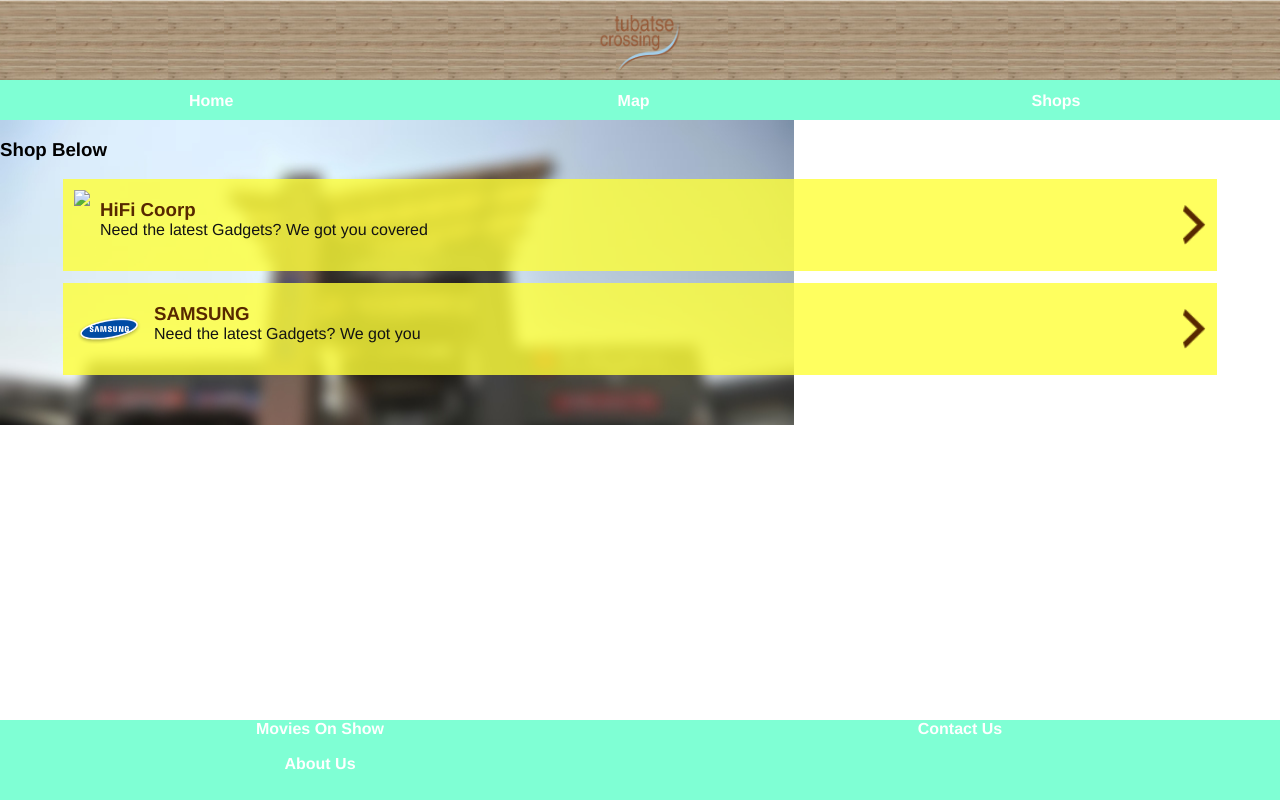
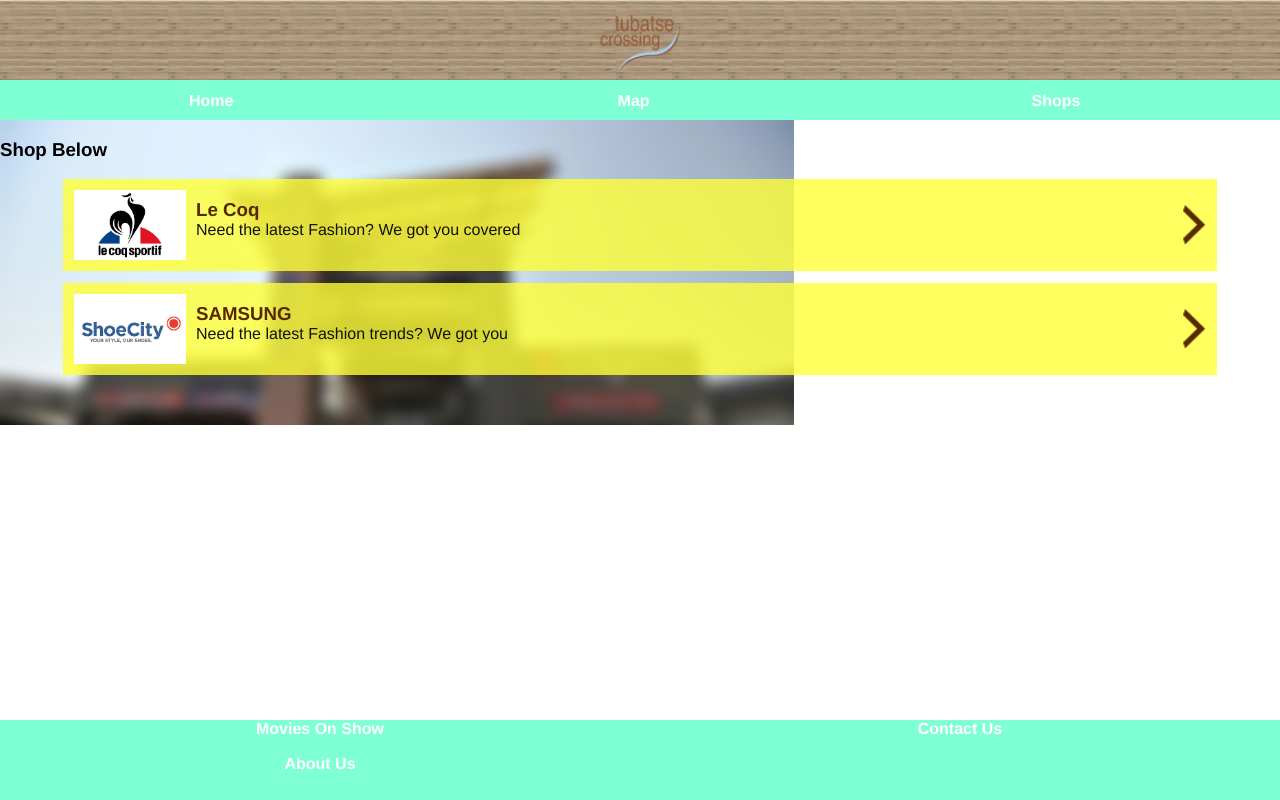
Before and after one commit to harris-malebe-ITVarsity/module-2-assessment-2, a plain HTML site: page clothes.html in a window 1280 px wide. Drawn offline with Linux system fonts and the light colour scheme.

Commit message:
Update clothes.html

```diff
--- a/clothes.html
+++ b/clothes.html
@@ -16,19 +16,19 @@
             <div id="content">
 
                 <h3>Shop Below</h3>
-                <a class="info-box" href="hifi.html">
+                <a class="info-box" href="lecoq.html">
                     <img class="right" src="images/next-arrow.png"/>
-                    <img src="images/hifi-corp-logo-tn.png"/>
-                    <h3>HiFi Coorp</h3>
-                    <p>Need the latest Gadgets? We got you covered</p>
+                    <img src="images/le-coq-tn.jpg"/>
+                    <h3>Le Coq</h3>
+                    <p>Need the latest Fashion? We got you covered</p>
 
                 </a>
-                 <a class="info-box" href="samsung.html">
+                 <a class="info-box" href="shoecity.html">
                     <img class="right" src="images/next-arrow.png"/>
-                    <img src="images/samsung-logo-tn.png"/>
+                    <img src="images/shoecity-tn.jpg"/>
                     <h3>SAMSUNG</h3>
 
-                    <p>Need the latest Gadgets? We got you</p>
+                    <p>Need the latest Fashion trends? We got you</p>
 
                 </a>
 
```
